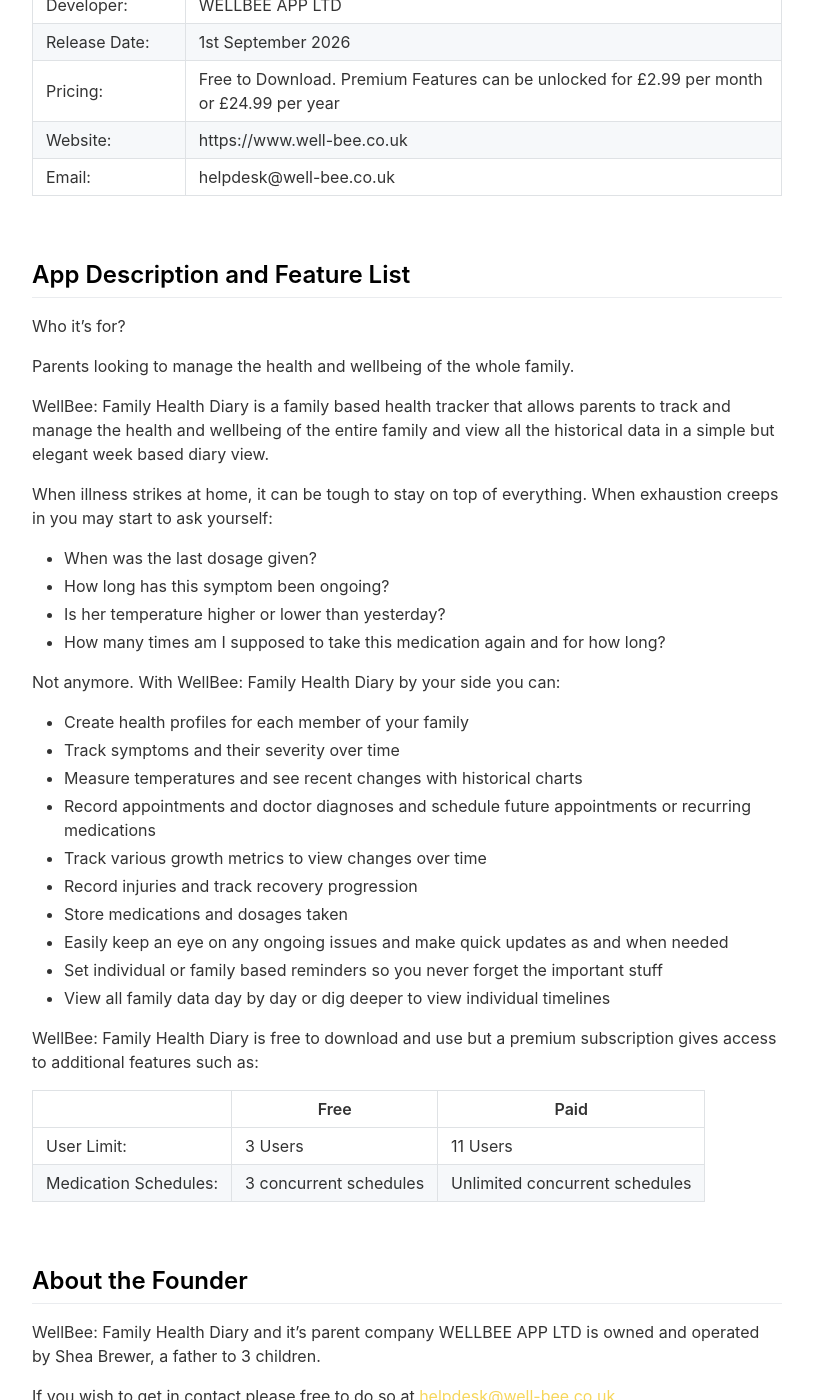
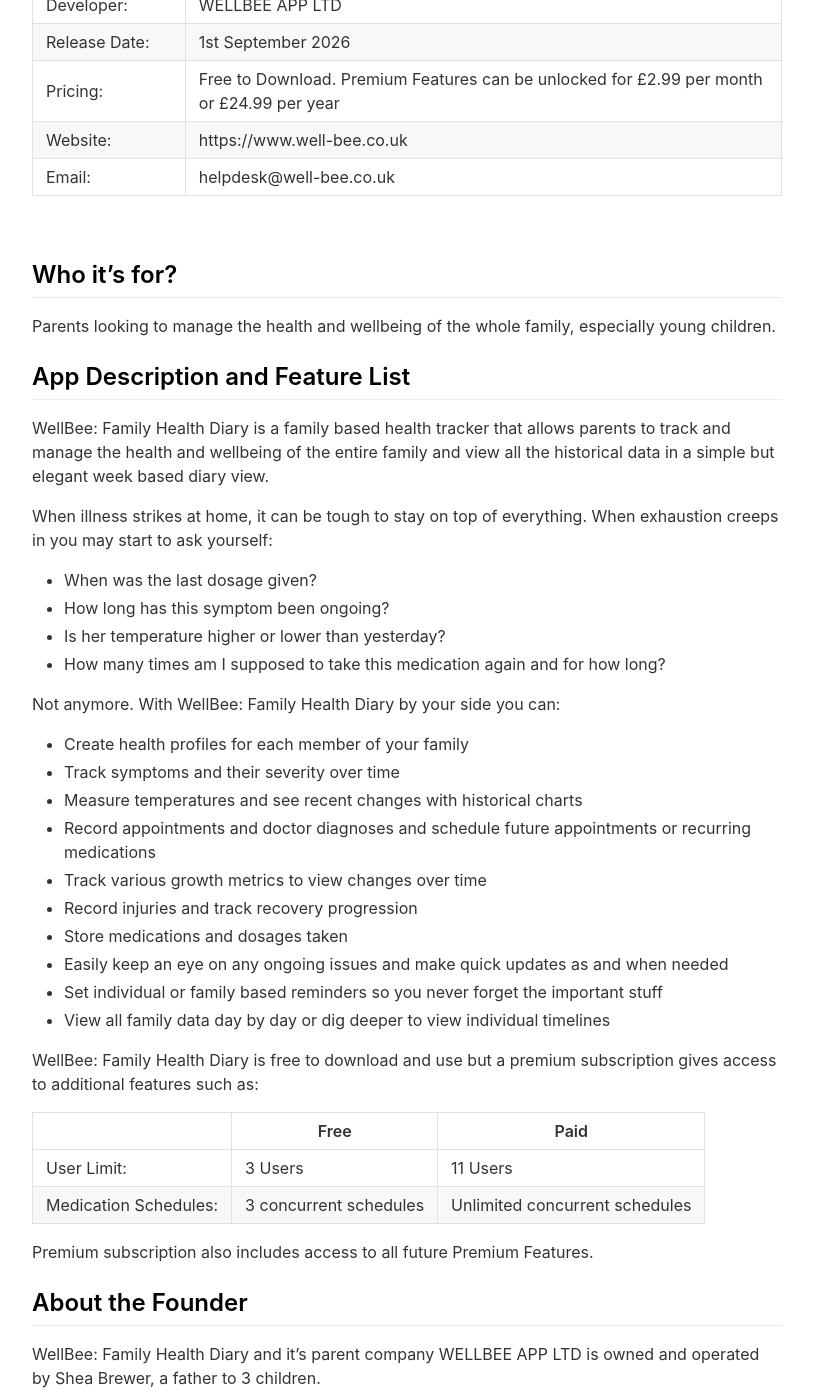
Before and after one commit to sheabrewer1986/WellBeeWebsite, a Jekyll site: the page built from _pages/presskit.md, in a window 1280 px wide and 1400 px high, scrolled down 726 px. Shown: the whole window, without its empty margins (233-1046 px from the left). Built offline with Jekyll 4.4.1, drawn with Linux system fonts in a browser that asks for light colours; nearby versions of some CDN libraries.

Commit message:
[Tweak] Included future premium features included in subscription text

```diff
--- a/_pages/presskit.md
+++ b/_pages/presskit.md
@@ -32,11 +32,11 @@
 
 <br>
 
+## Who it’s for?
+
+Parents looking to manage the health and wellbeing of the whole family, especially young children.
+
 ## App Description and Feature List
-
-Who it’s for?
-
-Parents looking to manage the health and wellbeing of the whole family.
 
 WellBee: Family Health Diary is a family based health tracker that allows parents to track and manage the health and wellbeing of the entire family and view all the historical data in a simple but elegant week based diary view.
 
@@ -67,6 +67,7 @@
 | User Limit: | 3 Users | 11 Users |
 | Medication Schedules: | 3 concurrent schedules | Unlimited concurrent schedules |
 
+Premium subscription also includes access to all future Premium Features.
 <br>
 
 ## About the Founder
```
